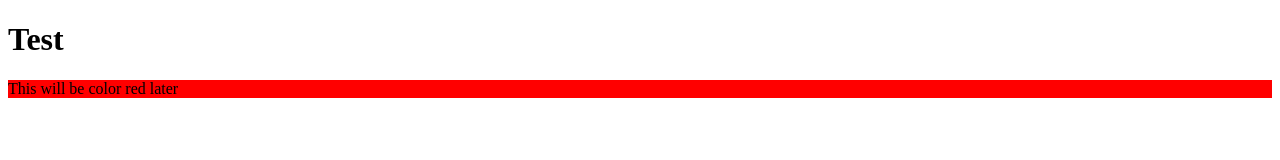
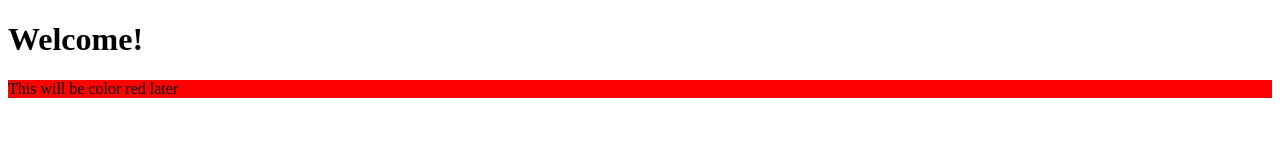
Before and after one commit to bbcc/bbcc.github.io, a plain HTML site: page index.html in a window 1280 px wide. Drawn offline with Linux system fonts and the light colour scheme.

Commit message:
index updated

```diff
--- a/index.html
+++ b/index.html
@@ -5,7 +5,7 @@
   <link rel="stylesheet" href="css/style.css" />
 </head>
 <body>
-  <h1>Test</h1>
+  <h1>Welcome!</h1>
   <p>This will be color red later</p>
 </body>
 </html>
```
